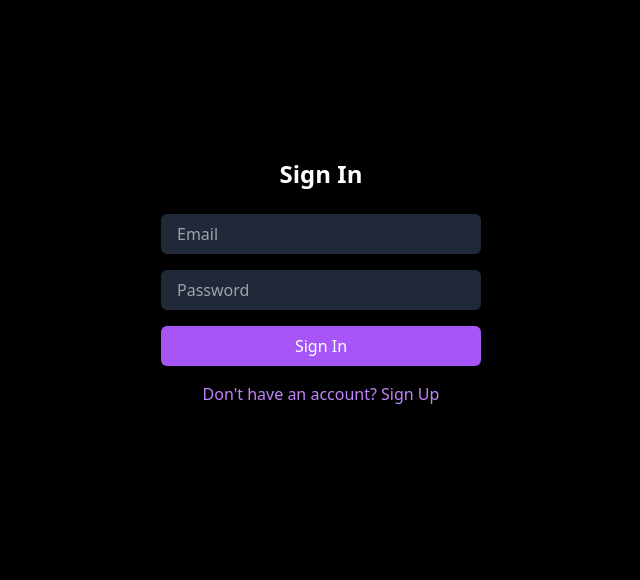
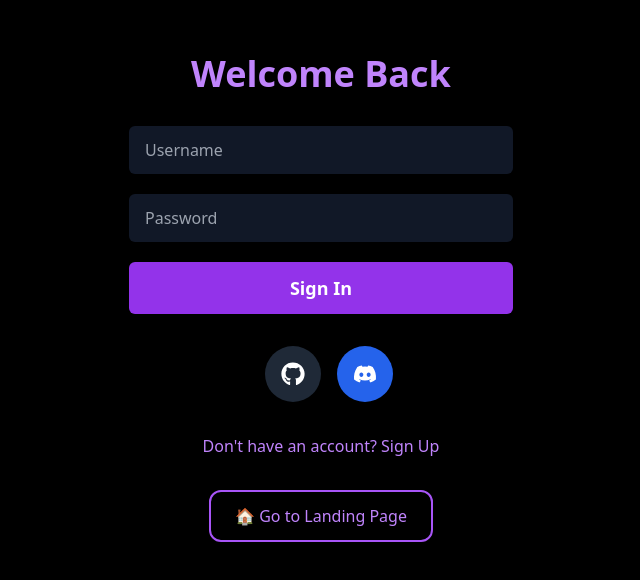
Before and after one commit to Vishesh-Dwivedi-Git/DocDash, a React (Vite) app in the folder frontend/: page /login in a window 1280 px wide. Shown: the part 118-698 px from the top of the page, without its empty margins (319-959 px from the left). Built offline with nearby package versions, Linux system fonts and the light colour scheme.

Commit message:
feat : Added Navigation and Auto Sign In

```diff
--- a/frontend/package.json
+++ b/frontend/package.json
@@ -12,6 +12,7 @@
   "dependencies": {
     "@dnd-kit/core": "^6.3.1",
     "@dnd-kit/sortable": "^10.0.0",
+    "@react-oauth/google": "^0.12.1",
     "@tabler/icons-react": "^3.28.1",
     "axios": "^1.7.9",
     "clsx": "^2.1.1",
@@ -27,6 +28,7 @@
     "react-router-dom": "^7.1.1",
     "react-scroll": "^1.9.0",
     "react-social-media-embed": "^2.5.17",
+    "react-toastify": "^11.0.3",
     "tailwind-merge": "^2.6.0",
     "zustand": "^5.0.3"
   },
--- a/frontend/src/ProtectedRoute.jsx
+++ b/frontend/src/ProtectedRoute.jsx
@@ -3,6 +3,11 @@ import { Navigate, useLocation } from "react-router-dom";
 import { useAuthStore } from "./store"; // Import Zustand store
 
 const ProtectedRoute = ({ element }) => {
+  const login = useAuthStore((state) => state.login);
+  const token = localStorage.getItem("token");
+  if (token) {
+    login(token); // Log in using stored token
+  }
   const isAuthenticated = useAuthStore((state) => state.isAuthenticated);
   const location = useLocation(); // Get the current location
 
--- a/frontend/src/components/Dashboard/ui/SocialMediaCard.jsx
+++ b/frontend/src/components/Dashboard/ui/SocialMediaCard.jsx
@@ -22,7 +22,7 @@ const platformIcons = {
   linkedin: <FaLinkedin className="text-blue-600 text-2xl" />,
 };
 
-export function SocialMediaCard({ title, link, type }) {
+export default function SocialMediaCard({ title, link, type }) {
   return (
     <div className="relative p-4 bg-black bg-opacity-50 backdrop-blur-md rounded-2xl border border-purple-500 shadow-lg transition-transform transform hover:scale-105 max-w-80 min-w-72">
       <div className="absolute top-2 right-2 flex gap-2">
@@ -51,5 +51,3 @@ SocialMediaCard.propTypes = {
   link: PropTypes.string.isRequired,
   type: PropTypes.oneOf(["twitter", "youtube", "instagram", "linkedin"]).isRequired,
 };
-
-export default SocialMediaCard;
--- a/frontend/src/components/Dashboard/ui/sharableDashB.jsx
+++ b/frontend/src/components/Dashboard/ui/sharableDashB.jsx
@@ -34,8 +34,11 @@ export function SidebarDemo() {
 
 const Dashboard = () => {
   const { hash } = useParams();
-  const [items, setItems] = useState([]);
+  const [username, setUsername] = useState("");
+  const [content, setContent] = useState([]);
   const [uploads, setUploads] = useState([]);
+  const [totalContent, setTotalContent] = useState(0);
+  const [totalUploads, setTotalUploads] = useState(0);
   const [isSearchOpen, setSearchOpen] = useState(false);
 
   useEffect(() => {
@@ -43,8 +46,12 @@ const Dashboard = () => {
       fetch(`http://localhost:3000/api/v1/${hash}`)
         .then((response) => response.json())
         .then((data) => {
-          setItems(data.items || []);
+          console.log("✅ API Response:", data);
+          setUsername(data.username || "");
+          setContent(data.content || []);
           setUploads(data.uploads || []);
+          setTotalContent(data.TotalContent || 0);
+          setTotalUploads(data.TotalUploads || 0);
         })
         .catch((error) => console.error("Error fetching data:", error));
     }
@@ -64,7 +71,8 @@ const Dashboard = () => {
 
   return (
     <div className="flex-1 p-4 md:p-6 bg-black dark:bg-neutral-900 relative overflow-auto">
-      <div className="flex justify-end items-center mb-4 relative z-10 overflow-hidden">
+      <div className="flex justify-between items-center mb-4 relative z-10 overflow-hidden">
+        <h1 className="text-white text-lg font-bold">Welcome, To the Sharable Dashboard of <span className="text-purple-500 text-lg font-extrabold"> {username}</span></h1>
         <Button onClick={() => setSearchOpen(true)} className="text-xs md:text-sm px-4 py-2 text-white rounded-lg shadow-md">
           <div className="flex items-center gap-2">
             <IconSearch className="h-4 w-4" /> Search (Ctrl + K)
@@ -73,9 +81,13 @@ const Dashboard = () => {
       </div>
       <AestheticSearchBar isOpen={isSearchOpen} onClose={() => setSearchOpen(false)} />
       <div className="w-full bg-gray-100 opacity-50 h-0.5 mx-0"></div>
+      <div className="text-white mt-4">
+        <p>Total Content: <span className="text-purple-500">{totalContent}</span></p>
+        <p>Total Uploads: <span className="text-purple-500">{totalUploads}</span></p>
+      </div>
       <div className="overflow-auto">
         <div className="flex flex-wrap justify-start gap-4 mt-4">
-          {items.map((item, index) => (
+          {content.map((item, index) => (
             <div key={index} className="flex-shrink-0 w-full sm:w-1/2 lg:w-1/3 xl:w-1/4">
               <SocialMediaCard type={item.type} link={item.link} title={item.title} />
             </div>
--- a/frontend/src/components/LandingPage/Header.jsx
+++ b/frontend/src/components/LandingPage/Header.jsx
@@ -2,6 +2,8 @@ import React, { useState } from 'react';
 import { Link } from 'react-scroll';
 import Button from '../design/Button';
 import '../../index.css';
+import { useNavigate } from 'react-router-dom';
+import { useAuthStore } from '../../store';
 
 const navigation = [
   { name: 'Home', href: 'Home' },
@@ -11,6 +13,9 @@ const navigation = [
 
 export default function Header() {
   const [isOpen, setIsOpen] = useState(false);
+  const login=useAuthStore((state)=>state.login);
+  const isAutnenticated=useAuthStore((state)=>state.isAuthenticated);
+  const navigate=useNavigate();
 
   return (
     <nav className="bg-black bg-opacity-60 backdrop-blur-lg fixed w-full z-50">
@@ -41,9 +46,24 @@ export default function Header() {
 
           {/* Right Section: Sign In (aligns with nav items) */}
           <div className="hidden md:flex items-center"> {/* Added flex and items-center */}
-            <Button href="/login" className="font-code font-bold text-lg">
-              Sign In
-            </Button>
+          <Button  className="font-code font-semibold text-lg">
+
+                  <button
+                   onClick={() => {
+                      const token = localStorage.getItem("token");
+                      if (token) {
+                          login(token);  // Log in using stored token
+                           navigate("/dashboard");  //  Redirect to dashboard if token exists
+                       } else {
+                            navigate("/login");  // Go to login page if no token
+                            }
+                          }}
+                    className="font-code font-semibold text-lg"
+                                >
+                          Get Started
+                      </button>
+
+           </Button>
           </div>
 
           {/* Hamburger Menu for Mobile */}
@@ -86,14 +106,30 @@ export default function Header() {
                 to={item.href}
                 smooth={true}
                 duration={500}
-                className="font-code text-gray-200 hover:text-purple-400 block px-3 py-2 rounded-md text-base font-semibold transition-all cursor-pointer text-lg"
+                className="font-code text-gray-200 hover:text-purple-400 block px-3 py-2 rounded-md font-semibold transition-all cursor-pointer text-lg"
                 onClick={() => setIsOpen(false)}
               >
                 {item.name}
               </Link>
             ))}
-            <Button href="/login" className="font-code font-semibold text-lg">
-              Sign In
+            <Button  className="font-code font-semibold text-lg">
+
+             <button
+            onClick={() => {
+            const token = localStorage.getItem("token");
+              if (token) {
+             login(token);  // Log in using stored token
+             navigate("/dashboard");  //  Redirect to dashboard if token exists
+            } else {
+             navigate("/login");  // Go to login page if no token
+           }
+           console.log(isAutnenticated);
+         }}
+           className="font-code font-semibold text-lg"
+         >
+     Get Started
+</button>
+
             </Button>
           </div>
         </div>
--- a/frontend/src/components/SignIn/Sign.jsx
+++ b/frontend/src/components/SignIn/Sign.jsx
@@ -1,55 +1,71 @@
 import React, { useState } from "react";
 import { useNavigate } from "react-router-dom";
-import axios from 'axios';
+import axios from "axios";
 import { useAuthStore } from "../../store";
+import { ToastContainer, toast } from "react-toastify";
+import "react-toastify/dist/ReactToastify.css";
+import { GoogleLogin, googleLogout, GoogleOAuthProvider } from "@react-oauth/google";
+import { FaGoogle, FaGithub, FaDiscord } from "react-icons/fa";
 
 export default function Sign() {
   const [isSignUp, setIsSignUp] = useState(false);
   const [username, setUsername] = useState("");
   const [password, setPassword] = useState("");
   const navigate = useNavigate();
-  const login=useAuthStore((state)=>state.login);
+  const login = useAuthStore((state) => state.login);
+
+  const backendURL = "http://localhost:3000/api/v1";
 
   const handleFormSubmit = async (e) => {
     e.preventDefault();
-
-    const userData = {
-      username,
-      password
-    };
+    const userData = { username, password };
 
     try {
-      const endpoint = isSignUp ? "http://localhost:3000/api/v1/signup" : "http://localhost:3000/api/v1/signIn";
+      const endpoint = isSignUp ? `${backendURL}/signup` : `${backendURL}/signIn`;
       const response = await axios.post(endpoint, userData);
 
       if (!isSignUp) {
-        // If sign-in, save the token and navigate to the dashboard
-        localStorage.setItem('token', response.data.token);
+        localStorage.setItem("token", response.data.token);
         login(response.data.token);
-        navigate("/dashboard"); // Redirect to dashboard after successful sign-in
+        toast.success("✨ Logged in successfully!", { autoClose: 3000 });
+        setTimeout(() => navigate("/dashboard"), 2000);
       } else {
-        // If sign-up, alert the user and do not navigate
-        alert("User created successfully");
+        toast.success("🎉 Account created successfully!", { autoClose: 3000 });
       }
-
-      // Handle successful response, like saving token or user data
-      console.log(response.data);
     } catch (error) {
-      console.error("Error during authentication:", error.response ? error.response.data : error.message);
+      toast.error("⚠️ Authentication failed!", { autoClose: 3000 });
     }
   };
 
+  const handleOAuthLogin = async (provider, code) => {
+    try {
+      const response = await axios.post(`${backendURL}/oauth/${provider}`, { code });
+
+      localStorage.setItem("token", response.data.token);
+      login(response.data.token);
+      toast.success(`✅ ${provider} login successful!`);
+      navigate("/dashboard");
+    } catch (error) {
+      toast.error(`❌ ${provider} login failed!`);
+    }
+  };
 
   return (
-    <div className="h-screen bg-black text-white flex flex-col justify-center items-center">
-      <h1 className="text-2xl font-bold mb-6">
-        {isSignUp ? "Sign Up" : "Sign In"}
+    <GoogleOAuthProvider clientId="YOUR_GOOGLE_CLIENT_ID">
+    <div className="h-screen bg-black text-white flex flex-col justify-center items-center space-y-8">
+      <ToastContainer position="top-right" theme="dark" closeOnClick />
+
+      {/* Title */}
+      <h1 className="text-4xl font-extrabold text-purple-400 shadow-lg drop-shadow-xl">
+        {isSignUp ? "Create an Account" : "Welcome Back"}
       </h1>
-      <form onSubmit={handleFormSubmit} className="w-80 flex flex-col space-y-4">
+
+      {/* Form */}
+      <form onSubmit={handleFormSubmit} className="w-96 flex flex-col space-y-5">
         <input
-          type="username"
-          placeholder="Email"
-          className="bg-gray-800 px-4 py-2 rounded-md text-white"
+          type="text"
+          placeholder="Username"
+          className="bg-gray-900 px-4 py-3 rounded-md text-white focus:ring-2 focus:ring-purple-500 transition-all outline-none shadow-md"
           value={username}
           onChange={(e) => setUsername(e.target.value)}
           required
@@ -57,24 +73,63 @@ export default function Sign() {
         <input
           type="password"
           placeholder="Password"
-          className="bg-gray-800 px-4 py-2 rounded-md text-white"
+          className="bg-gray-900 px-4 py-3 rounded-md text-white focus:ring-2 focus:ring-purple-500 transition-all outline-none shadow-md"
           value={password}
           onChange={(e) => setPassword(e.target.value)}
           required
         />
         <button
           type="submit"
-          className="bg-purple-500 px-4 py-2 rounded-md hover:bg-purple-600 transition"
+          className="bg-purple-600 px-4 py-3 rounded-md hover:bg-purple-700 transition-all text-lg font-semibold shadow-lg transform hover:scale-105 duration-200 ease-in-out"
         >
           {isSignUp ? "Sign Up" : "Sign In"}
         </button>
       </form>
+
+      {/* OAuth Login Buttons */}
+      <div className="flex space-x-4">
+        {/* Google Login */}
+        <GoogleLogin
+          onSuccess={(response) => {
+            handleOAuthLogin("google", response.credential);
+          }}
+          onError={() => toast.error("❌ Google Login Failed!")}
+          useOneTap
+        />
+
+        {/* GitHub Login */}
+        <button
+          onClick={() => window.location.href = `${backendURL}/oauth/github`}
+          className="w-14 h-14 flex items-center justify-center bg-gray-800 hover:bg-gray-900 text-white rounded-full shadow-lg transition transform hover:scale-110"
+        >
+          <FaGithub size={24} />
+        </button>
+
+        {/* Discord Login */}
+        <button
+          onClick={() => window.location.href = `${backendURL}/oauth/discord`}
+          className="w-14 h-14 flex items-center justify-center bg-blue-600 hover:bg-blue-700 text-white rounded-full shadow-lg transition transform hover:scale-110"
+        >
+          <FaDiscord size={24} />
+        </button>
+      </div>
+
+      {/* Toggle Sign In/Up */}
       <button
         onClick={() => setIsSignUp(!isSignUp)}
-        className="mt-4 text-purple-400 hover:underline"
+        className="text-purple-400 hover:underline transition-all font-medium"
       >
         {isSignUp ? "Already have an account? Sign In" : "Don't have an account? Sign Up"}
       </button>
+
+      {/* 🏠 Go to Landing Page Button */}
+      <button
+        onClick={() => navigate("/")}
+        className="px-6 py-3 border-2 border-purple-500 text-purple-400 rounded-xl shadow-lg hover:bg-purple-500 hover:text-white transition-all transform hover:scale-105 duration-300 ease-in-out"
+      >
+        🏠 Go to Landing Page
+      </button>
     </div>
+    </GoogleOAuthProvider>
   );
 }
```
Also changed, not shown: frontend/src/App.jsx (+5 -15 lines), frontend/src/components/Dashboard/DashB.jsx (+55 -9 lines), 2 other files (tests, documents, lock files or other folders).
